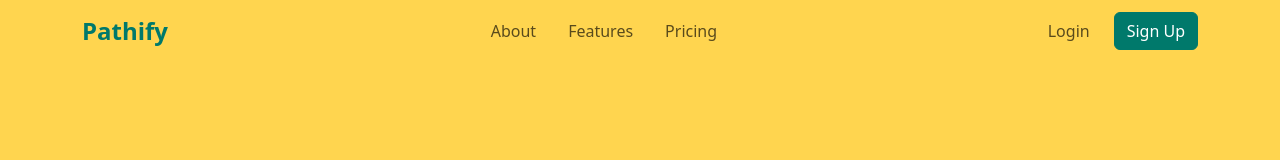
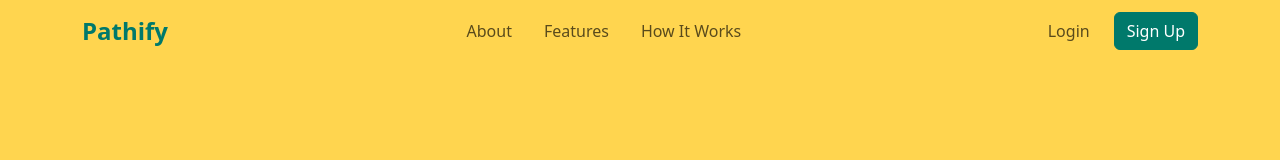
Before and after one commit to pkasprzak9/trip-app, a React (Create React App) app: page / in a window 1280 px wide. Shown: the top 160 px of the page. Built offline with nearby package versions, Linux system fonts and the light colour scheme.

Commit message:
Change Pricing section in navbar to How It Works section

```diff
--- a/src/components/StartPage/NavBar.jsx
+++ b/src/components/StartPage/NavBar.jsx
@@ -19,7 +19,7 @@ export default function NavBar() {
             <Nav className="justify-content-center align-items-center gap-3 flex-grow-1 pe-3">
               <Nav.Link href="#about">About</Nav.Link>
               <Nav.Link href="#">Features</Nav.Link>
-              <Nav.Link href="#">Pricing</Nav.Link>
+              <Nav.Link href="#">How It Works</Nav.Link>
             </Nav>
             <Nav className="d-flex flex-row justify-content-center align-items-center mb-5 mb-lg-0">
               <Nav.Link href="#" className=" me-3">Login</Nav.Link>
```
